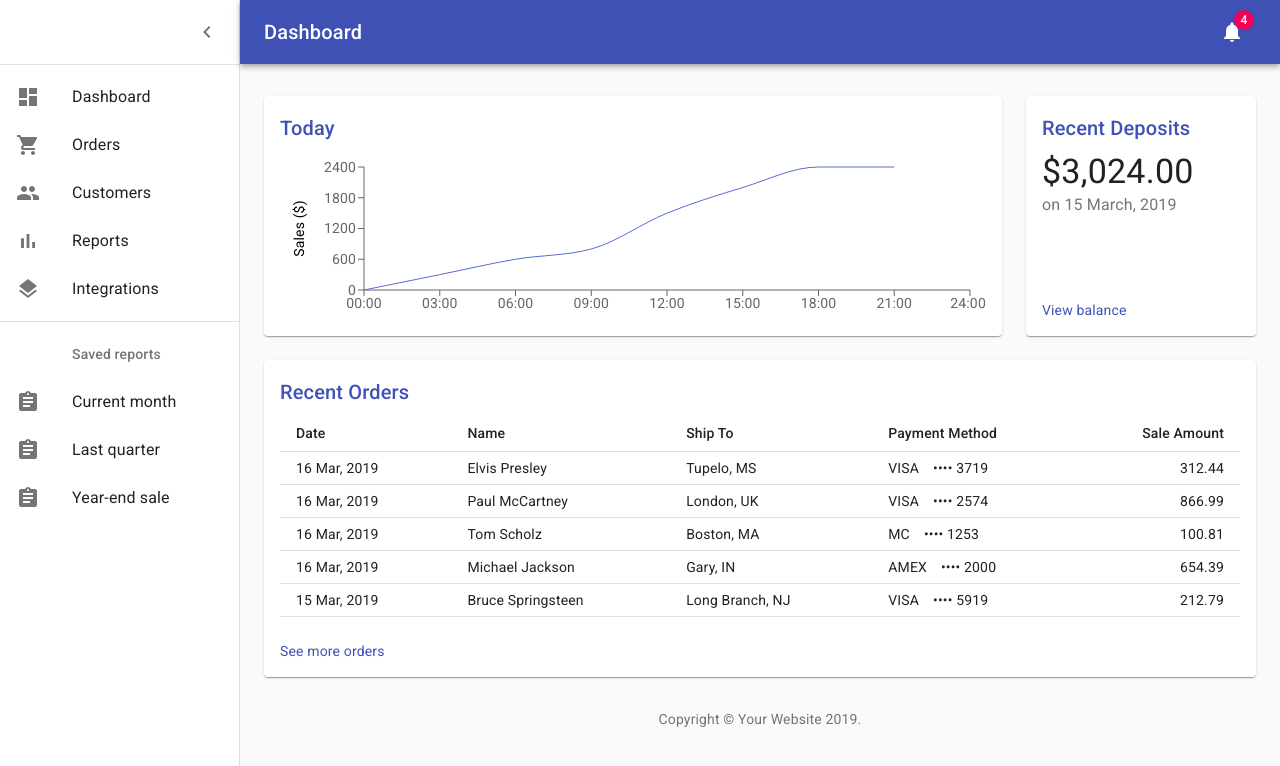
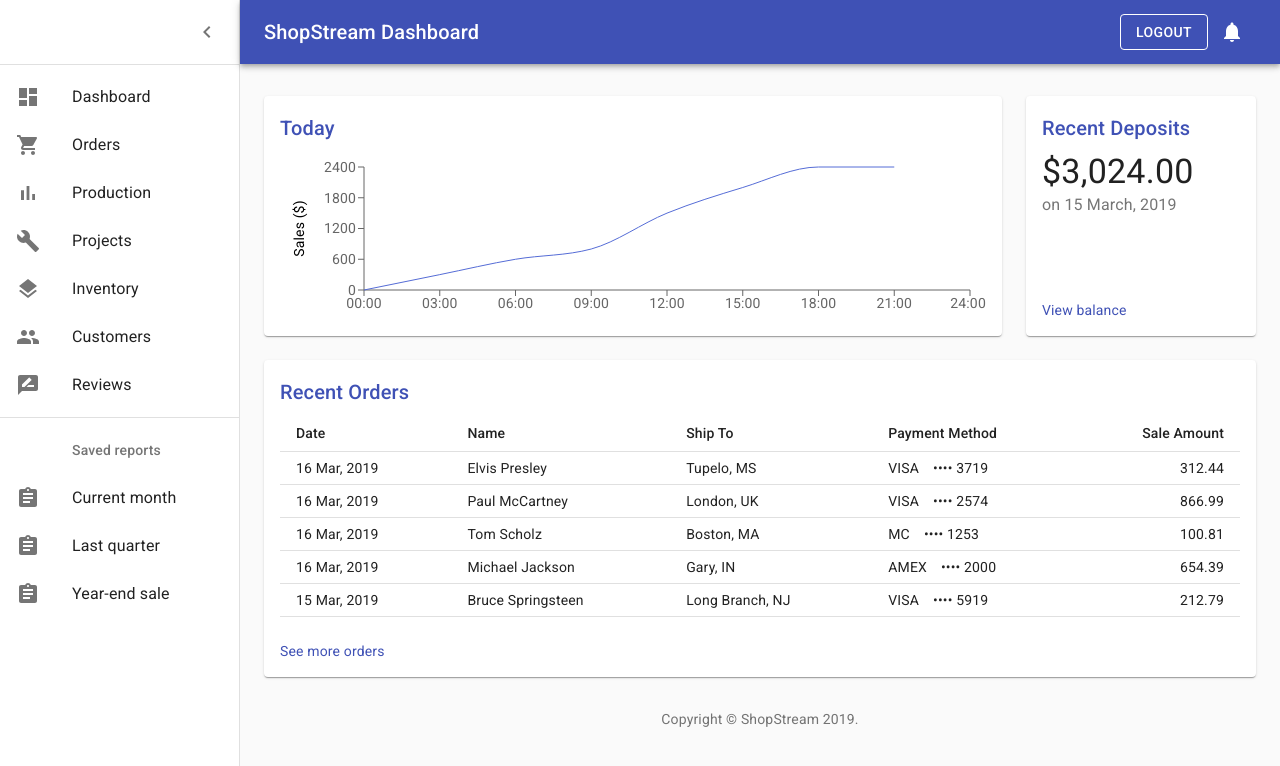
Before and after one commit to BjornMelin/Shop_Stream_Software_Frontend, a React (Create React App) app: page /dashboard in a window 1280 px wide. Shown: the top 766 px of the page. Built offline with nearby package versions, Linux system fonts and the light colour scheme.

Commit message:
Added Logout Button

```diff
--- a/src/containers/Dashboard.js
+++ b/src/containers/Dashboard.js
@@ -21,13 +21,15 @@ import { mainListItems, secondaryListItems } from './listItems';
 import Chart from './Chart';
 import Deposits from './Deposits';
 import Orders from './Orders';
+import Button from '@material-ui/core/Button'
+
 
 function Copyright() {
   return (
     <Typography variant="body2" color="textSecondary" align="center">
       {'Copyright © '}
       <Link color="inherit" href="/">
-        Your Website
+        ShopStream
       </Link>{' '}
       {new Date().getFullYear()}
       {'.'}
@@ -142,10 +144,17 @@ export default function Dashboard() {
             <MenuIcon />
           </IconButton>
           <Typography component="h1" variant="h6" color="inherit" noWrap className={classes.title}>
-            Dashboard
+            ShopStream Dashboard
           </Typography>
+          <Button
+            variant="outlined"
+            color="inherit"
+            href="/"
+          >
+            Logout
+          </Button>
           <IconButton color="inherit">
-            <Badge badgeContent={4} color="secondary">
+            <Badge badgeContent={0} color="secondary">
               <NotificationsIcon />
             </Badge>
           </IconButton>
--- a/src/containers/listItems.js
+++ b/src/containers/listItems.js
@@ -9,7 +9,10 @@ import PeopleIcon from '@material-ui/icons/People';
 import BarChartIcon from '@material-ui/icons/BarChart';
 import LayersIcon from '@material-ui/icons/Layers';
 import AssignmentIcon from '@material-ui/icons/Assignment';
+import BuildIcon from '@material-ui/icons/Build';
+import RateReviewIcon from '@material-ui/icons/RateReview';
 import { Link } from "react-router-dom";
+
 
 export const mainListItems = (
   <div>
@@ -25,23 +28,35 @@ export const mainListItems = (
       </ListItemIcon>
       <ListItemText primary="Orders"  />
     </ListItem>
+    <ListItem button component={Link} to="/production">
+      <ListItemIcon>
+        <BarChartIcon />
+      </ListItemIcon>
+      <ListItemText primary="Production" />
+    </ListItem>
+    <ListItem button component={Link} to="/projects">
+      <ListItemIcon>
+        <BuildIcon />
+      </ListItemIcon>
+      <ListItemText primary="Projects" />
+    </ListItem>
+    <ListItem button component={Link} to="/inventory">
+      <ListItemIcon>
+        <LayersIcon />
+      </ListItemIcon>
+      <ListItemText primary="Inventory" />
+    </ListItem>
     <ListItem button component={Link} to="/customers">
       <ListItemIcon>
         <PeopleIcon />
       </ListItemIcon>
       <ListItemText primary="Customers" />
     </ListItem>
-    <ListItem button component={Link} to="/reports">
+    <ListItem button component={Link} to="/reviews">
       <ListItemIcon>
-        <BarChartIcon />
+        <RateReviewIcon />
       </ListItemIcon>
-      <ListItemText primary="Reports" />
-    </ListItem>
-    <ListItem button component={Link} to="/integrations">
-      <ListItemIcon>
-        <LayersIcon />
-      </ListItemIcon>
-      <ListItemText primary="Integrations" />
+      <ListItemText primary="Reviews" />
     </ListItem>
   </div>
 );
```
